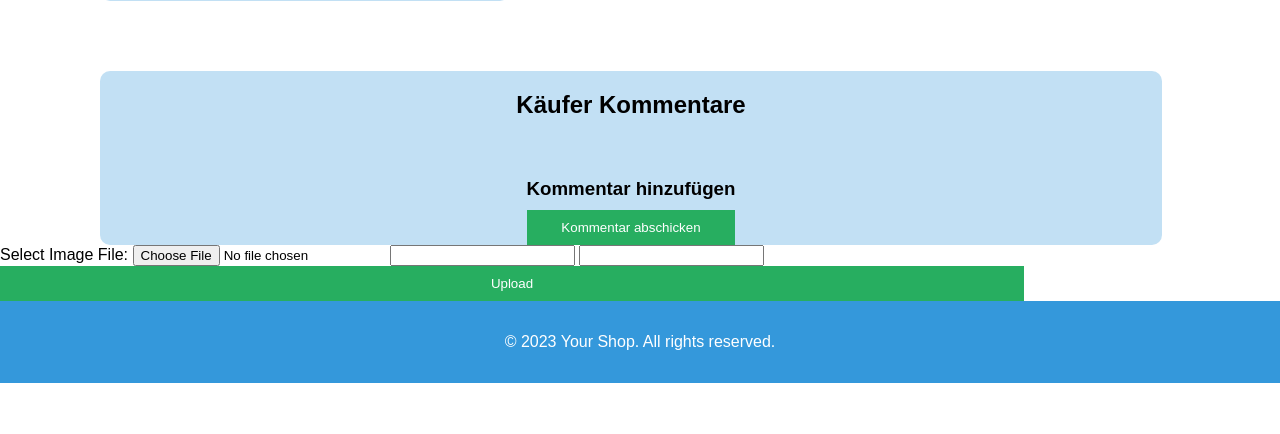
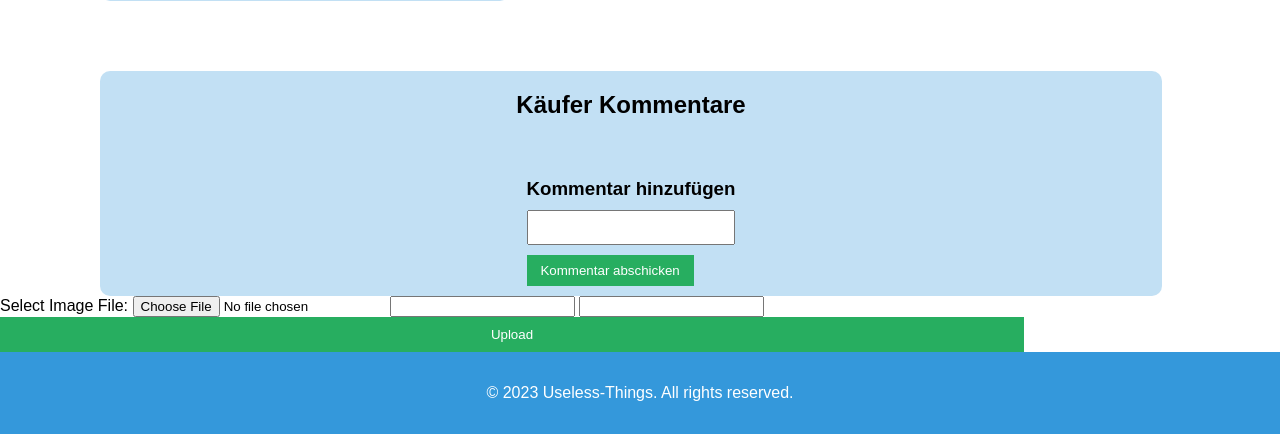
Before and after one commit to DosenSuppe/online_shop, a PHP site: the page made by com/php/site/ShowProduct.php in a window 1280 px wide. Shown: the part 736-1170 px from the top of the page. Before the commit the page ends 1119 px from the top, so only its background shows below. Run offline with PHP 8.4, Linux system fonts and the light colour scheme; data comes from the database, SQL or seed files in the repository; data that the repository does not hold is empty.

Commit message:
Final update for today

```diff
--- a/com/php/action/ShowComments.php
+++ b/com/php/action/ShowComments.php
@@ -1,7 +1,6 @@
 
 <div class="comment-container">
     <h2>Käufer Kommentare</h2>
-
 
     <?php
         $query = "
@@ -44,18 +43,17 @@
                     <p class="comment-text">$commentText</p>
                 </div>
             HTML;
-
         }
     ?>
-
-    <!-- Add more comments as needed -->
 
     <div class="comment-form">
         <h3>Kommentar hinzufügen</h3>
 
         <form action="comment_submission.php" method="post">
-            <!-- Include input fields for user and comment -->
-            <button type="submit">Kommentar abschicken</button>
+            <input type="text" name="commentText">
+
+            <!-- Include input fields for customer (customerId) and product (productId) -->
+            <input type="submit" value="Kommentar abschicken">
         </form>
     </div>
 </div>
--- a/com/php/site/DisplayProducts.php
+++ b/com/php/site/DisplayProducts.php
@@ -6,7 +6,6 @@
 
     while ($product = $products->fetch_assoc())
     {
-
 
         $productId = $product["productId"];
         $productName = $product["productName"];
--- a/com/php/site/ShowProduct.php
+++ b/com/php/site/ShowProduct.php
@@ -110,7 +110,7 @@
 
     <footer>
         <div class="container">
-        <p>&copy; 2023 Your Shop. All rights reserved.</p>
+        <p>&copy; 2023 Useless-Things. All rights reserved.</p>
         </div>
     </footer>
 
--- a/index.php
+++ b/index.php
@@ -39,7 +39,7 @@
 
   <footer>
     <div class="container">
-      <p>&copy; 2023 Your Shop. All rights reserved.</p>
+      <p>&copy; 2023 Useless-Things. All rights reserved.</p>
     </div>
   </footer>
 
```
